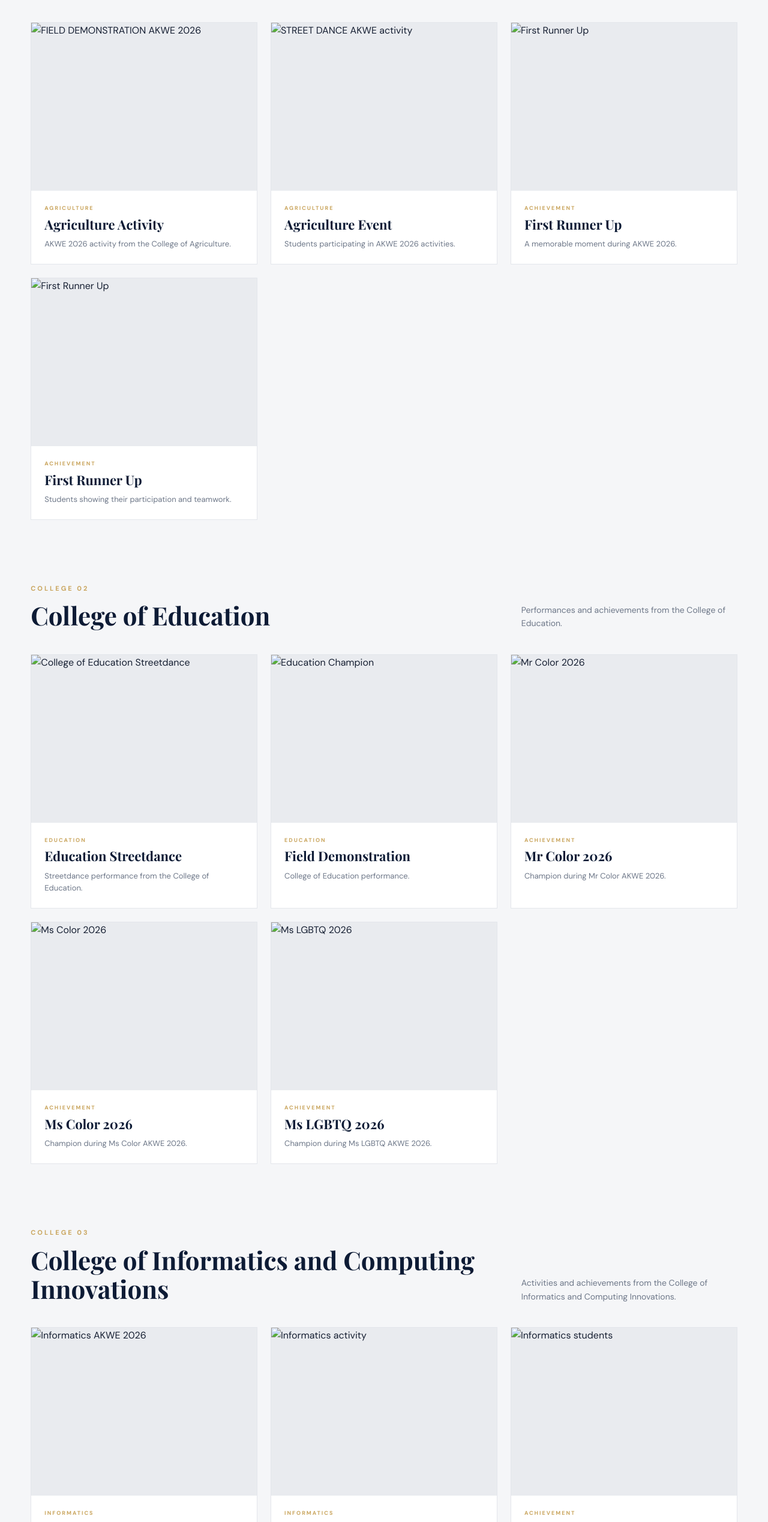
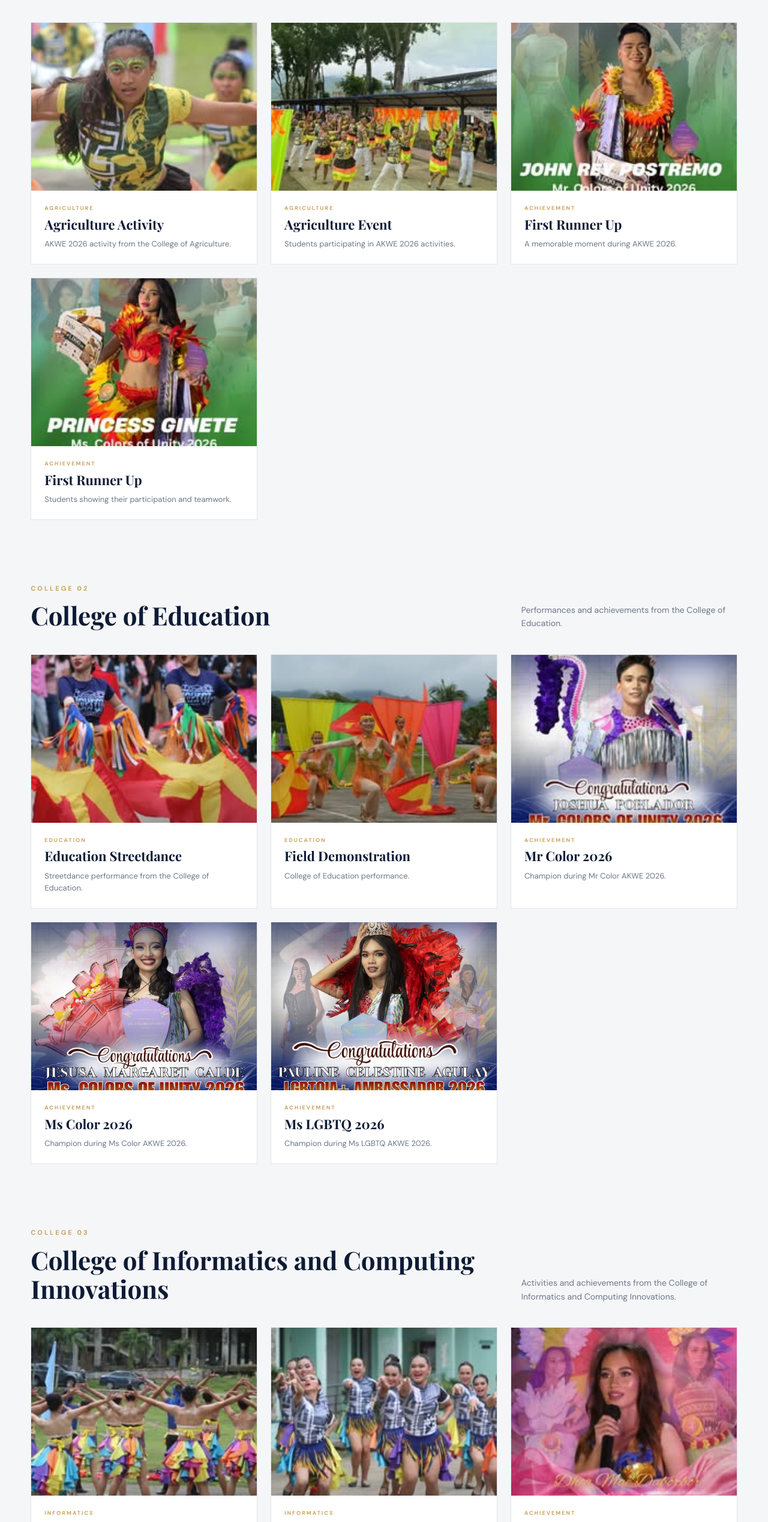
Before and after one commit to gubacjizamae-prog/medterm, a plain HTML site: page AKWE2K26.html in a window 1280 px wide. Shown: the part 1339-3877 px from the top of the page at 60% size. Drawn offline with nearby package versions, Linux system fonts and the light colour scheme; a script that the page names is missing.

Commit message:
Update AKWE2K26.html

```diff
--- a/AKWE2K26.html
+++ b/AKWE2K26.html
@@ -361,7 +361,7 @@
             <div class="akwe-photo">
 
                 <img
-                    src="image2/agrifielddemonstration.png"
+                    src="agrifielddemonstration.png"
                     alt="FIELD DEMONSTRATION AKWE 2026"
                 >
 
@@ -396,7 +396,7 @@
             <div class="akwe-photo">
 
                 <img
-                    src="image2/streetdanceagri.png"
+                    src="streetdanceagri.png"
                     alt="STREET DANCE AKWE activity"
                 >
 
@@ -431,7 +431,7 @@
             <div class="akwe-photo">
 
                 <img
-                    src="image2/mr1stagri.png"
+                    src="mr1stagri.png"
                     alt="First Runner Up"
                 >
 
@@ -466,7 +466,7 @@
             <div class="akwe-photo">
 
                 <img
-                    src="image2/ms1stagri.png"
+                    src="ms1stagri.png"
                     alt="First Runner Up"
                 >
 
@@ -540,7 +540,7 @@
             <div class="akwe-photo">
 
                 <img
-                    src="image2/educstreetdance.png"
+                    src="educstreetdance.png"
                     alt="College of Education Streetdance"
                 >
 
@@ -575,7 +575,7 @@
             <div class="akwe-photo">
 
                 <img
-                    src="image2/educfielddemonstration.png"
+                    src="educfielddemonstration.png"
                     alt="Education Champion"
                 >
 
@@ -609,7 +609,7 @@
             <div class="akwe-photo">
 
                 <img
-                    src="image2/winner1.png"
+                    src="winner1.png"
                     alt="Mr Color 2026"
                 >
 
@@ -644,7 +644,7 @@
             <div class="akwe-photo">
 
                 <img
-                    src="image2/winner2.png"
+                    src="winner2.png"
                     alt="Ms Color 2026"
                 >
 
@@ -679,7 +679,7 @@
             <div class="akwe-photo">
 
                 <img
-                    src="image2/winner3.png"
+                    src="winner3.png"
                     alt="Ms LGBTQ 2026"
                 >
 
@@ -755,7 +755,7 @@
             <div class="akwe-photo">
 
                 <img
-                    src="image2/cssfielddemonstration.png"
+                    src="cssfielddemonstration.png"
                     alt="Informatics AKWE 2026"
                 >
 
@@ -791,7 +791,7 @@
             <div class="akwe-photo">
 
                 <img
-                    src="image2/cssstreetdancing.png"
+                    src="cssstreetdancing.png"
                     alt="Informatics activity"
                 >
 
@@ -826,7 +826,7 @@
             <div class="akwe-photo">
 
                 <img
-                    src="image2/ms2ndcss.png"
+                    src="ms2ndcss.png"
                     alt="Informatics students"
                 >
 
@@ -861,7 +861,7 @@
             <div class="akwe-photo">
 
                 <img
-                    src="image2/3rdcss.png"
+                    src="3rdcss.png"
                     alt="Informatics demonstration"
                 >
 
@@ -896,7 +896,7 @@
             <div class="akwe-photo">
 
                 <img
-                    src="image2/1ststreetdance.png"
+                    src="1ststreetdance.png"
                     alt="Informatics third place"
                 >
 
@@ -930,7 +930,7 @@
             <div class="akwe-photo">
 
                 <img
-                    src="image2/champ.png"
+                    src="champ.png"
                     alt="Informatics recognition"
                 >
 
@@ -1006,7 +1006,7 @@
             <div class="akwe-photo">
 
                 <img
-                    src="image2/hmstreedance.png"
+                    src="hmstreedance.png"
                     alt="CBMSD AKWE 2026"
                 >
 
@@ -1042,7 +1042,7 @@
             <div class="akwe-photo">
 
                 <img
-                    src="image2/hmfielddemonstration.png"
+                    src="hmfielddemonstration.png"
                     alt="CBMSD event"
                 >
 
@@ -1077,7 +1077,7 @@
             <div class="akwe-photo">
 
                 <img
-                    src="image2/hm3rd.png"
+                    src="hm3rd.png"
                     alt="CBMSD activity"
                 >
 
@@ -1112,7 +1112,7 @@
             <div class="akwe-photo">
 
                 <img
-                    src="image2/hm3s.png"
+                    src="hm3s.png"
                     alt="CBMSD activity"
                 >
 
```
